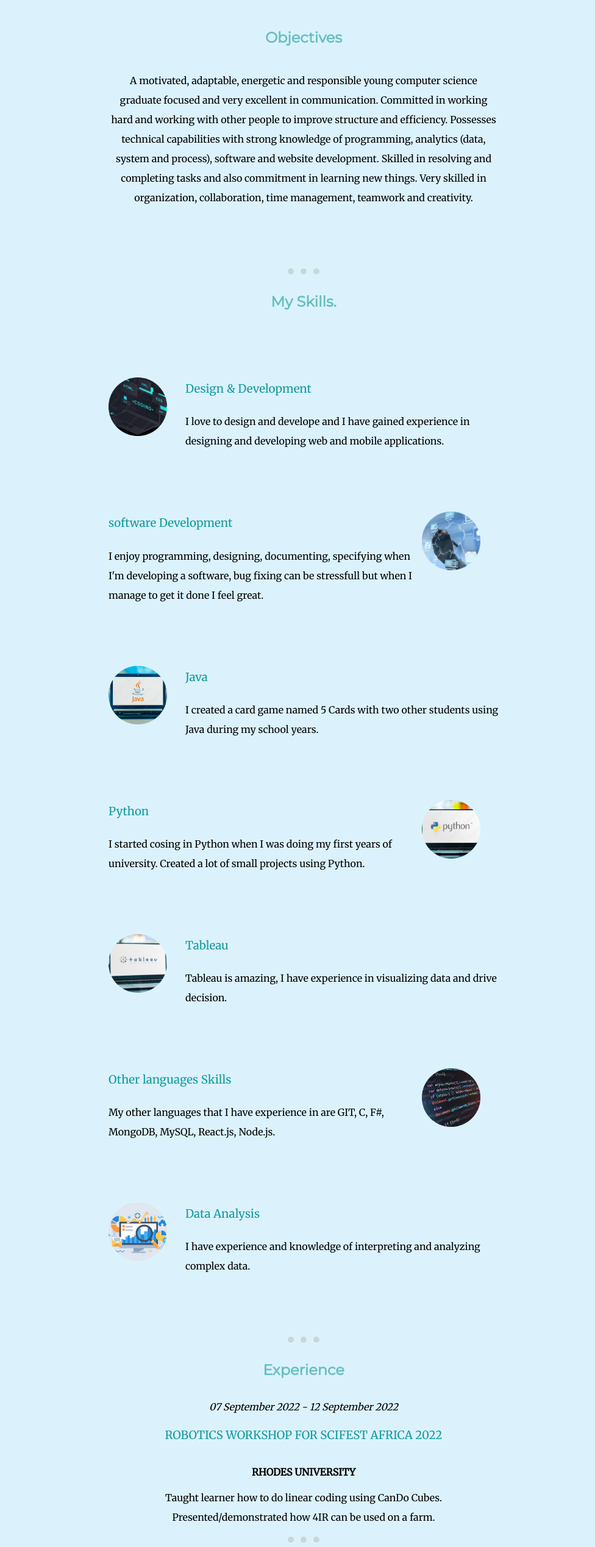
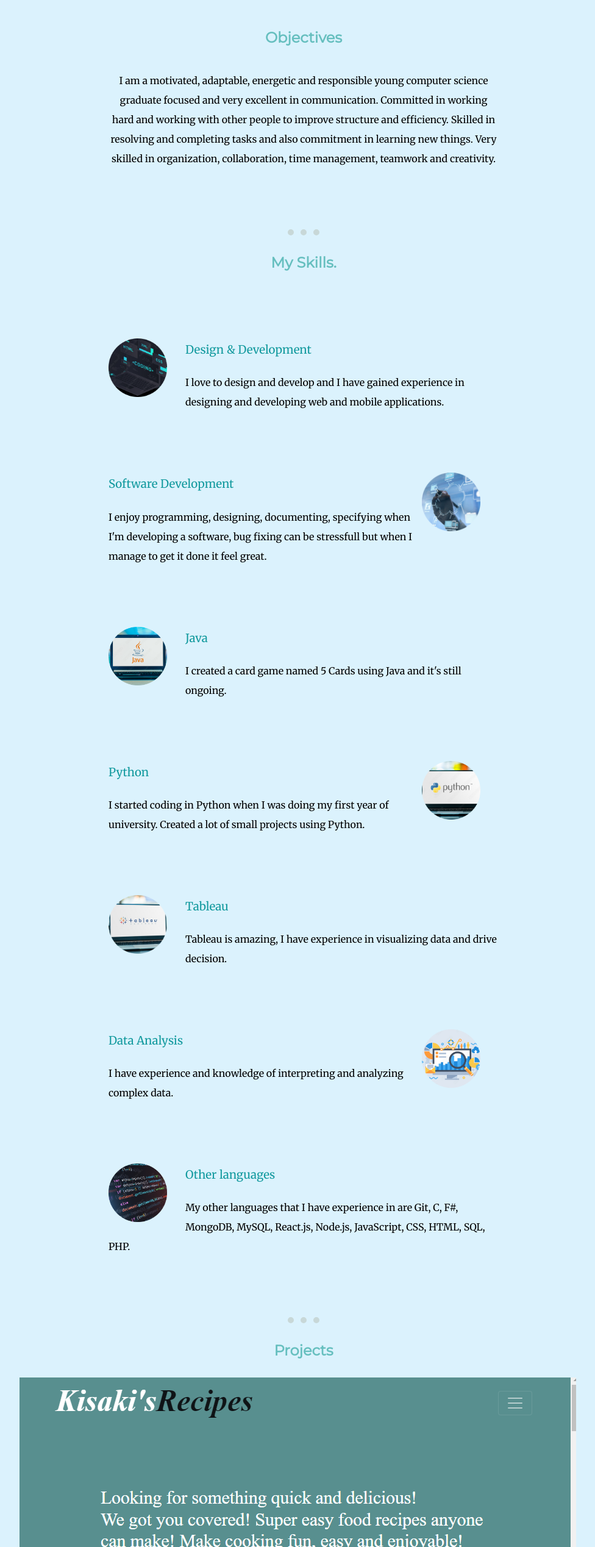
Before and after one commit to Kisaki77/Nobuhle-s-Website, a plain HTML site: page index.html in a window 1280 px wide. Shown: the part 963-3500 px from the top of the page at 61% size, without its empty margins (142-1118 px from the left). Drawn offline with Linux system fonts and the light colour scheme.

Commit message:
Update index.html
Added on the projects section

```diff
--- a/index.html
+++ b/index.html
@@ -4,64 +4,73 @@
     <meta charset="UTF-8">
     <meta http-equiv="X-UA-Compatible" content="IE=edge">
     <meta name="viewport" content="width=device-width, initial-scale=1.0">
+
+    <!-- CSS Stylesheets -->
     <link rel="stylesheet" href="mystyle.css">
+
+    <!-- Favicon -->
     <link rel="icon" href="images/favicon.ico">
+
+    <!-- Google fonts -->
     <link rel="preconnect" href="https://fonts.googleapis.com">
     <link rel="preconnect" href="https://fonts.gstatic.com" crossorigin>
     <link href="https://fonts.googleapis.com/css2?family=Merriweather&family=Montserrat&family=Sacramento&display=swap" rel="stylesheet">
+
     <title>Nobuhle Mlahleki</title>
 
 
 </head>
 <body>
 
+    <!-- Top container -->
     <div class="top-container">
         <img class="top-cloud" src="images/cloud.png" alt="my-cloud">
         <h1>I'm Nobuhle</h1>
         <p>A Programmer</p>
         <img class="bottom-cloud" src="images/cloud.png" alt="my-cloud">
-        <img class="mountain" src="images/mountain.png" alt="my-cloud">
+        <img class="mountain" src="images/mountain.png" alt="">
     </div>
 
-
+    <!-- Middle container -->
     <div class="middle-container">
         <div class="profile">
             <img src="images/Nobuhle.png" alt="Nobuhle's profile picture" height="200" width="200">
           <h2>Objectives</h2>
-            <p class="intro">A motivated, adaptable, energetic and responsible young computer
+            <p class="intro">I am a motivated, adaptable, energetic and responsible young computer
                 science graduate focused and very excellent in communication. Committed
                 in working hard and working with other people to improve structure and
-                efficiency. Possesses technical capabilities with strong knowledge of
-                programming, analytics (data, system and process), software and website
-                development. Skilled in resolving and completing tasks and also commitment
+                efficiency. Skilled in resolving and completing tasks and also commitment
                 in learning new things. Very skilled in organization, collaboration, time management,
                  teamwork and creativity.
             </p>
         </div>
         <hr>
+
+        <!-- Skills -->
         <div class="skills">
           <h2>My Skills.</h2>
 
           <div class="skill-row">
             <img class="image1" src="images/html-css.png">
             <h3>Design & Development</h3>
-            <p class="p1">I love to design and develope and I have gained experience in designing and developing web and mobile applications.</p>
+            <p class="p1">I love to design and develop and I have gained experience in designing and developing web and mobile applications.
+            </p>
           </div>
           <div class="skill-row">
             <img class="image2"  src="images/software.png">
-            <h3>software Development</h3>
+            <h3>Software Development</h3>
             <p class="p2">I enjoy programming, designing, documenting, specifying when I'm developing a software, bug fixing can be stressfull
-              but when I manage to get it done I feel great.</p>
+              but when I manage to get it done it feel great.</p>
           </div>
           <div class="skill-row">
             <img class="image3"  src="images/java.png">
             <h3>Java</h3>
-            <p class="p3">I created a card game named 5 Cards with two other students using Java during my school years.</p>
+            <p class="p3">I created a card game named 5 Cards using Java and it's still ongoing.</p>
           </div>
           <div class="skill-row">
             <img class="image4"  src="images/python.png">
             <h3>Python</h3>
-            <p class="p4">I started cosing in Python when I was doing my first years of university. Created a lot of small projects using Python.</p>
+            <p class="p4">I started coding in Python when I was doing my first year of university. Created a lot of small projects using Python.</p>
           </div>
           <div class="skill-row">
             <img class="image5"  src="images/tab.png">
@@ -69,57 +78,37 @@
             <p class="p5">Tableau is amazing, I have experience in visualizing data and drive decision.</p>
           </div>
           <div class="skill-row">
-            <img class="image6"  src="images/others.png">
-            <h3>Other languages Skills</h3>
-            <p class="p6">My other languages that I have experience in are GIT, C, F#, MongoDB, MySQL, React.js, Node.js.</p>
-          </div>
-          <div class="skill-row">
-            <img class="image7"  src="images/analysis.png">
+            <img class="image6"  src="images/analysis.png">
             <h3>Data Analysis</h3>
             <p class="p7">I have experience and knowledge of interpreting and analyzing complex data.</p>
           </div>
-
-        <hr>
-        <div class="Experience">
-          <h2>Experience</h2>
-          <p>
-            <em>07 September 2022 - 12 September 2022</em><br>
-            <h3>ROBOTICS WORKSHOP FOR SCIFEST AFRICA 2022</h3><br>
-            <strong>RHODES UNIVERSITY</strong> <br>
-            <p>
-              Taught learner how to do linear coding using CanDo Cubes. <br>
-              Presented/demonstrated how 4IR can be used on a farm.
-            </p>
-        </p>
+          <div class="skill-row">
+            <img class="image7"  src="images/others.png">
+            <h3>Other languages</h3>
+            <p class="p6">My other languages that I have experience in are Git, C, F#, MongoDB, MySQL, React.js, Node.js, JavaScript,
+              CSS, HTML, SQL, PHP.</p>
+          </div>
         </div>
         <hr>
+
+        <!-- Projects -->
         <div class="Projects">
           <h2>Projects</h2>
-          <p> <em>2019</em><br>
-            <h3>CARD GAME, RHODES UNIVERSITY</h3><br>
-            Designed and developed a Card Game with a group of two people,
-            it was a school project <br><br>
+            <div class="row">
 
-            <em>2021</em><br>
-            <h3>WEB DEVELOP, RHODES UNIVERSITY</h3><br>
-            Developed a website about Cryptocurrency, it was a school project <br><br>
+              <div class="feature-box col-s-6">
+                <img class="imge" src="images/Kisaki'sRecipe.PNG" alt="">
+                <a class="project-links" href="mincepasta.html"><h3>Kisaki'sRecipe</h3></a>
+                <p>Ongoing food recipes website project.</p>
+              </div>
 
-            <em>2022</em> <br>
-            <h3>WEB DEVELOP, RHODES UNIVERSITY</h3><br>
-            Developed a food website about a restaurant that gives out food recipes <br><br>
-        </p>
-        </div>
-        <hr>
-        <div class="Education">
-          <h2>Education</h2>
-          <p>
-            <em>February, 2019- November, 2022</em> <br>
-            <h3>BACHELOR OF SCIENCE, RHODES UNIVERSITY</h3><br>
-            Computer Science and Information Systems
-        </p>
+              <div class="feature-box col-s-6">
+                <img class="imge" src="images/SunsetOrange.PNG" alt="">
+                <a class="project-links" href="https://www.canva.com/design/DAFeTXYochw/u9cb3bhLSH6b8SOjPQzAyw/view?website#4:sunset-orange"><h3>Sunset Orange.</h3></a>
+                <p>Web Design. Apartments/Flat website ongoing project</p>
               </div>
             </div>
-
+          </div>
           <hr>
 
         <div class="contact-me">
@@ -127,7 +116,11 @@
           <p class="contct-message">To get in touch please press the button below.</p>
           <a class="btn" href="contacts.html">CONTACT ME</a>
         </div>
+      </div>
+    </div>
 
+    <!-- Footer -->
+    <!-- Bottom container -->
   <div class="bottom-container">
     <a class="footer-link" href="https://www.linkedin.com/">LinkedIn</a>
     <a class="footer-link" href="https://github.com/Kisaki77">GitHub</a>
```
Lines whose indentation alone changed are shown as unchanged.
